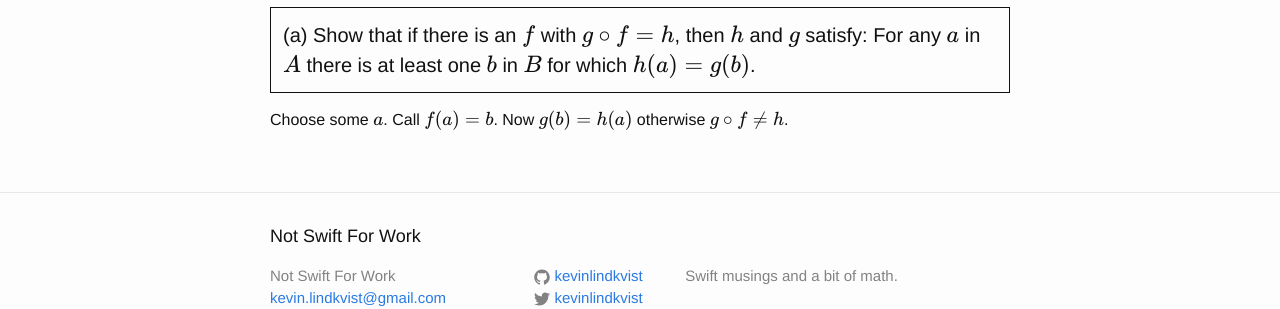
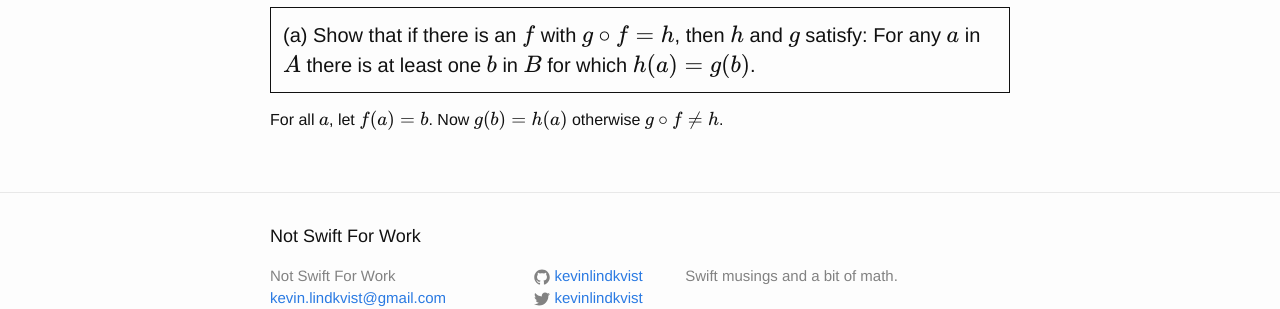
Before and after one commit to kevinlindkvist/kevinlindkvist.github.io, a Jekyll site: the page built from _posts/2016-04-24-Conceptual-Mathematics-Session-5.md, in a window 1280 px wide. Shown: the part 792-1101 px from the top of the page. Built offline with Jekyll 4.4.1, drawn with Linux system fonts in a browser that asks for light colours; formulas are drawn with MathJax 3.

Commit message:
Minor fixes to session 5.

```diff
--- a/_posts/2016-04-24-Conceptual-Mathematics-Session-5.md
+++ b/_posts/2016-04-24-Conceptual-Mathematics-Session-5.md
@@ -18,4 +18,4 @@ Yes, we can construct $g$ in such a way that $g(f(a))=h(a)$. We can do this sinc
 
 #### (a) Show that if there is an $f$ with $g\circ{f}=h$, then $h$ and $g$ satisfy: For any $a$ in $A$ there is at least one $b$ in $B$ for which $h(a)=g(b)$.
 
-Choose some $a$. Call $f(a)=b$. Now $g(b)=h(a)$ otherwise $g\circ{f}\ne{h}$.
+For all $a$, let $f(a)=b$. Now $g(b)=h(a)$ otherwise $g\circ{f}\ne{h}$.
```
